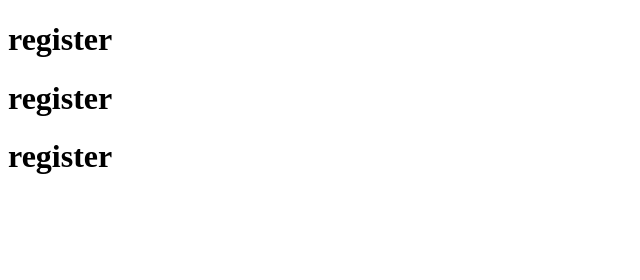
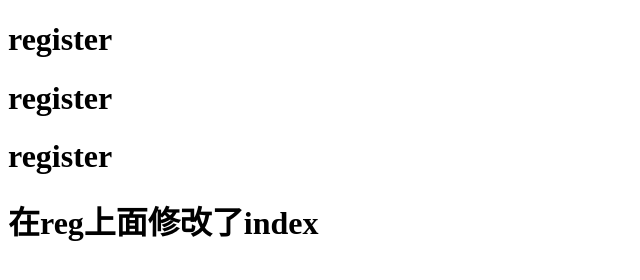
Before and after one commit to shiqiqiya/ceshi_02, a plain HTML site: page register.html in a window 1280 px wide. Shown: the whole page, without its empty margins (0-640 px from the left). Drawn offline with Linux system fonts and the light colour scheme.

Commit message:
从reg修改了index

```diff
--- a/register.html
+++ b/register.html
@@ -12,6 +12,7 @@
     <h1>register</h1>
     <h1>register</h1>
     <h1>register</h1>
+    <h1>在reg上面修改了index</h1>
 </body>
 
 </html>
```
